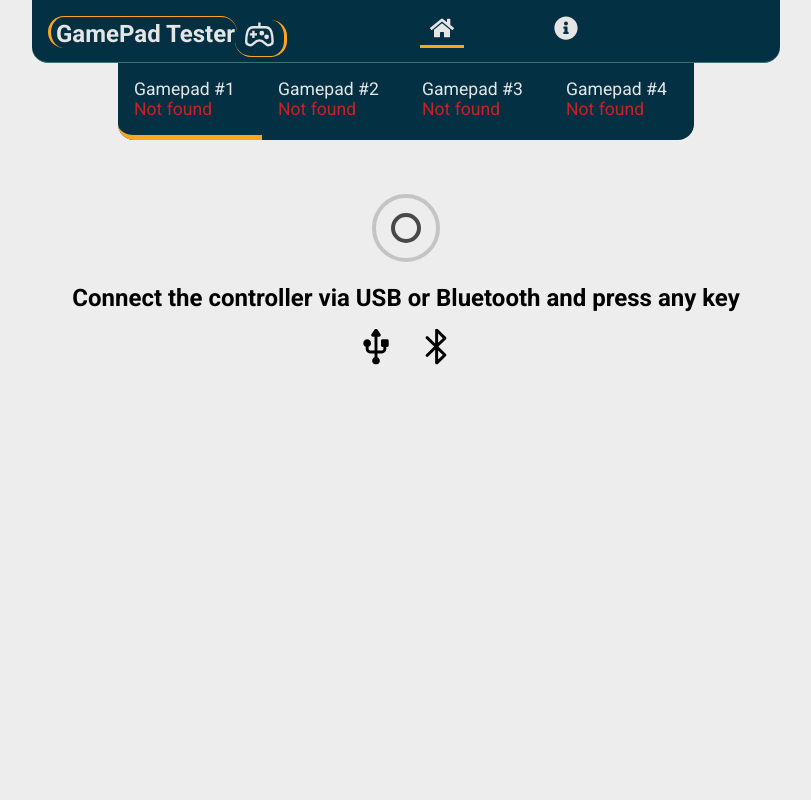
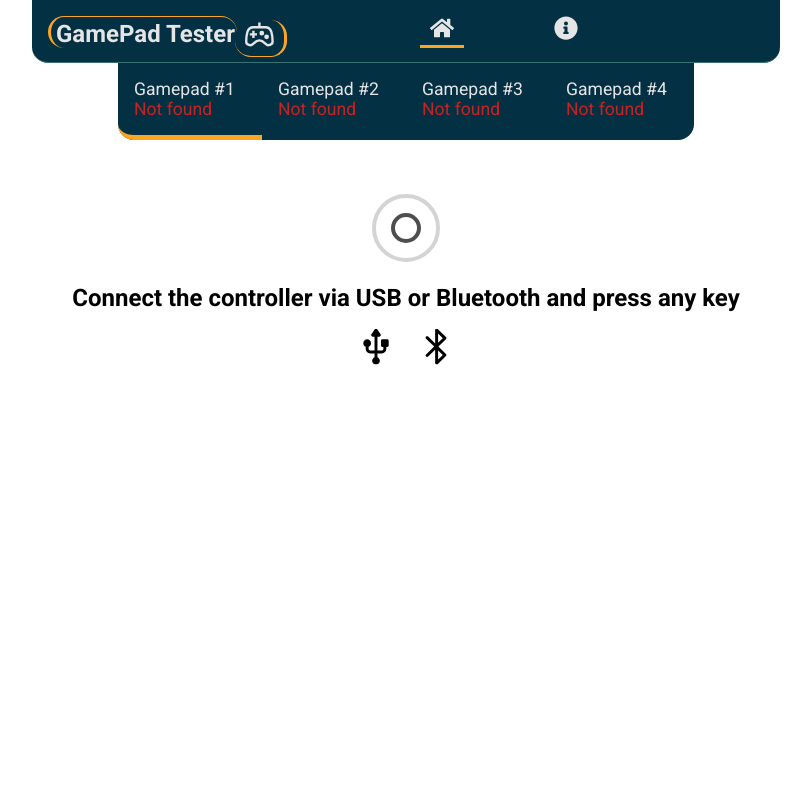
Before and after one commit to Vectari/gpad-tester, a React (Vite) app: page / in a window 1280 px wide. Shown: the top 800 px of the page, without its empty margins (234-1045 px from the left). Built offline with nearby package versions, Linux system fonts and the light colour scheme.

Commit message:
style: change background color

```diff
--- a/src/styles/globals.css
+++ b/src/styles/globals.css
@@ -38,7 +38,7 @@ button {
 
 body {
   font-family: Roboto;
-  background-color: rgb(238, 237, 237);
+  background-color: rgb(255, 255, 255);
   /* background-color: rgb(219, 219, 219); */
 }
 
```
